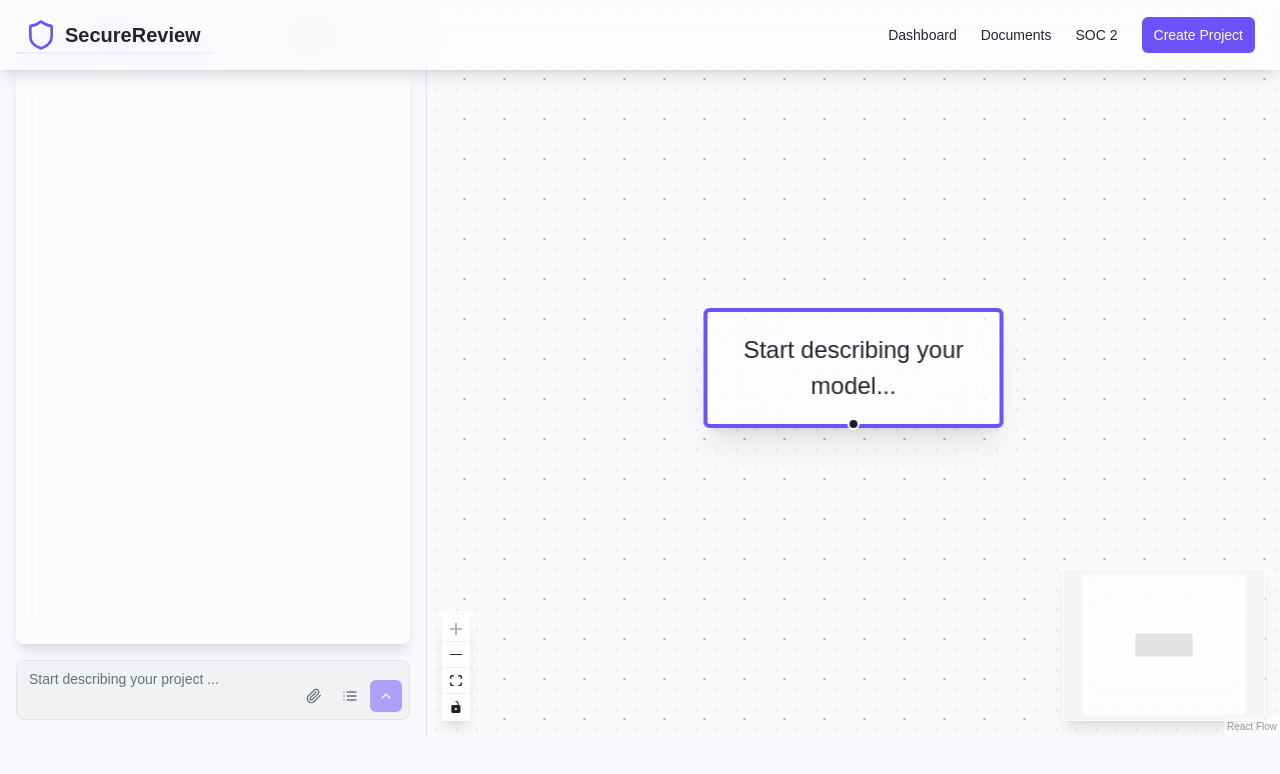
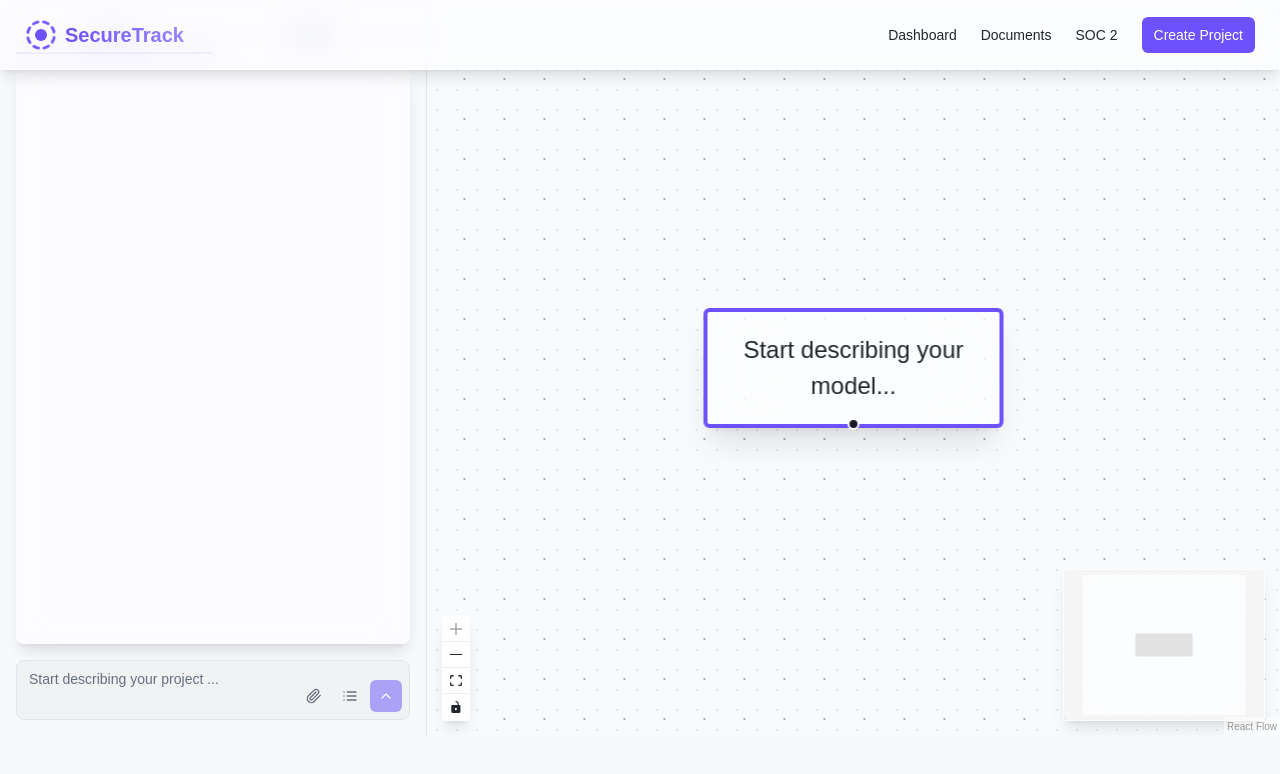
Before and after one commit to indrasol/sdr-tool, a React (Vite) app: page /model-with-ai in a window 1280 px wide. Shown: the top 774 px of the page. Built offline with nearby package versions, Linux system fonts and the light colour scheme.

Commit message:
Update application branding
Updated application name to "SecureTrack" in the top bar.  A new logo will be added to reflect the name change.

```diff
--- a/src/components/layout/AppHeader.tsx
+++ b/src/components/layout/AppHeader.tsx
@@ -1,6 +1,6 @@
 
 import { useState } from 'react';
-import { Shield, Menu } from 'lucide-react';
+import { CircleDotDashed, Menu } from 'lucide-react';
 import { Button } from "@/components/ui/button";
 import { Link } from 'react-router-dom';
 
@@ -10,10 +10,17 @@ const AppHeader = () => {
   return (
     <header className="fixed top-0 left-0 right-0 z-50 glass-card px-6 py-4">
       <div className="max-w-7xl mx-auto flex items-center justify-between">
-        <div className="flex items-center space-x-2">
-          <Shield className="w-8 h-8 text-primary" />
-          <span className="text-xl font-semibold">SecureReview</span>
-        </div>
+        <Link to="/" className="flex items-center space-x-2 hover:opacity-90 transition-opacity">
+          <div className="relative">
+            <CircleDotDashed className="w-8 h-8 text-primary animate-spin-slow" />
+            <div className="absolute inset-0 flex items-center justify-center">
+              <div className="w-3 h-3 bg-primary rounded-full" />
+            </div>
+          </div>
+          <span className="text-xl font-semibold bg-gradient-to-r from-primary to-primary/70 bg-clip-text text-transparent">
+            SecureTrack
+          </span>
+        </Link>
 
         <nav className="hidden md:flex items-center space-x-6">
           <Link to="/" className="text-sm font-medium hover:text-primary transition-colors">
--- a/tailwind.config.ts
+++ b/tailwind.config.ts
@@ -67,11 +67,16 @@ export default {
           from: { backgroundPosition: '200% 0' },
           to: { backgroundPosition: '-200% 0' },
         },
+        'spin-slow': {
+          from: { transform: 'rotate(0deg)' },
+          to: { transform: 'rotate(360deg)' },
+        },
       },
       animation: {
         fadeIn: 'fadeIn 0.3s ease-in-out',
         slideIn: 'slideIn 0.4s ease-out',
         shimmer: 'shimmer 8s infinite linear',
+        'spin-slow': 'spin-slow 8s linear infinite',
       },
       backgroundImage: {
         'gradient-radial': 'radial-gradient(var(--tw-gradient-stops))',
```
